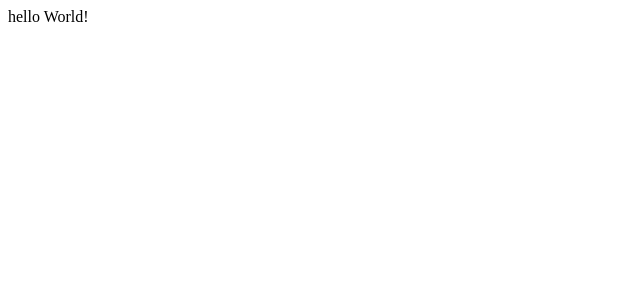
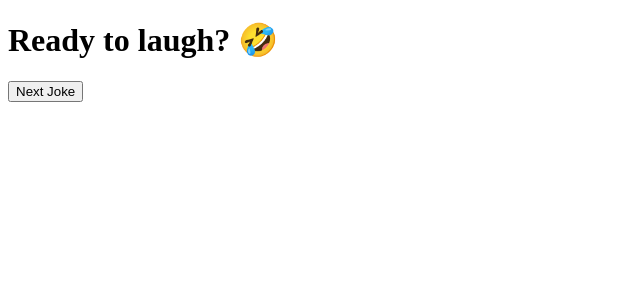
Before and after one commit to MinervaLong/sprint8_acudits, a React app: page / in a window 1280 px wide. Shown: the top 300 px of the page, without its empty margins (0-640 px from the left). Built offline with nearby package versions, Linux system fonts and the light colour scheme; the HTML template or start-up script is replaced by a standard one.

Commit message:
Exercise 1 - Level 1

```diff
--- a/src/App.js
+++ b/src/App.js
@@ -1,8 +1,26 @@
+ import React, {useState} from 'react'
+ import Header from './components/Header'
+ import Joke from './components/Joke'
+ import Button from './components/Button'
+
+ const fetchUrlJokes = 'https://geek-jokes.sameerkumar.website/api'
+
  const App = () => {
+    const [joke, setJoke] = useState(null)
+
+    const getJoke = () => fetch(fetchUrlJokes)
+    .then((response) => response.json())
+    .then((joke)=> setJoke(joke))
+
+    const nextJoke = () => {
+        getJoke()
+    }
 
     return (
         <div>
-            hello World!
+            <Header />
+            <Joke joke={joke}/>
+            <Button click={nextJoke}/>
         </div>
     );
 };
--- /dev/null
+++ b/src/components/Button.js
@@ -0,0 +1,8 @@
+
+const Button = (props) => {
+    return(
+        <button onClick={props.click}>Next Joke</button>
+    )
+}
+
+export default Button;
--- /dev/null
+++ b/src/components/Header.js
@@ -0,0 +1,10 @@
+
+
+const Header = () => {
+    return(
+        <h1>Ready to laugh? &#x1F923;</h1>
+    )
+
+}
+
+export default Header;
--- /dev/null
+++ b/src/components/Joke.js
@@ -0,0 +1,8 @@
+
+const Joke = (props) => {
+    return(
+        <p>{props.joke}</p>
+    )
+}
+
+export default Joke;
```
